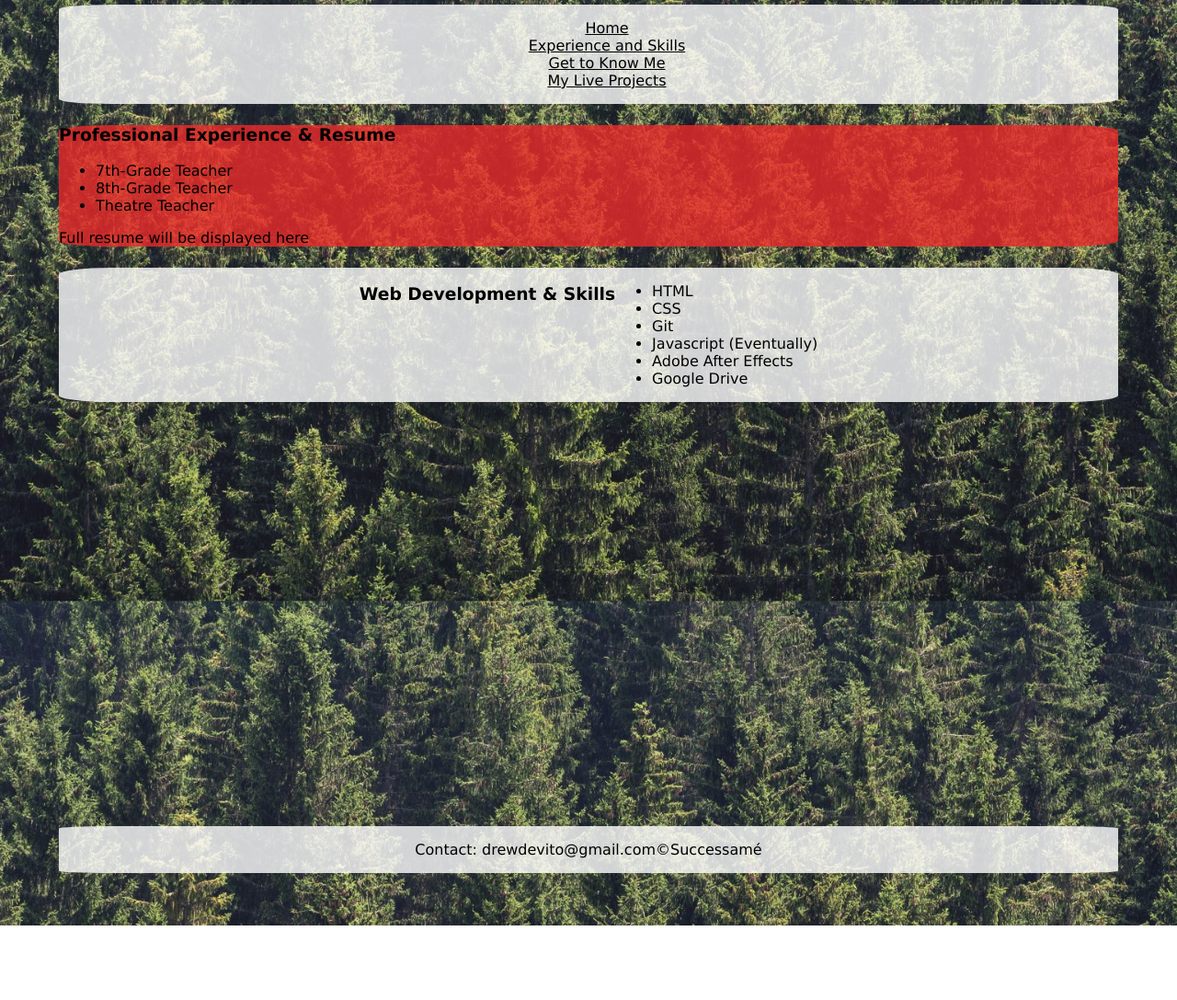
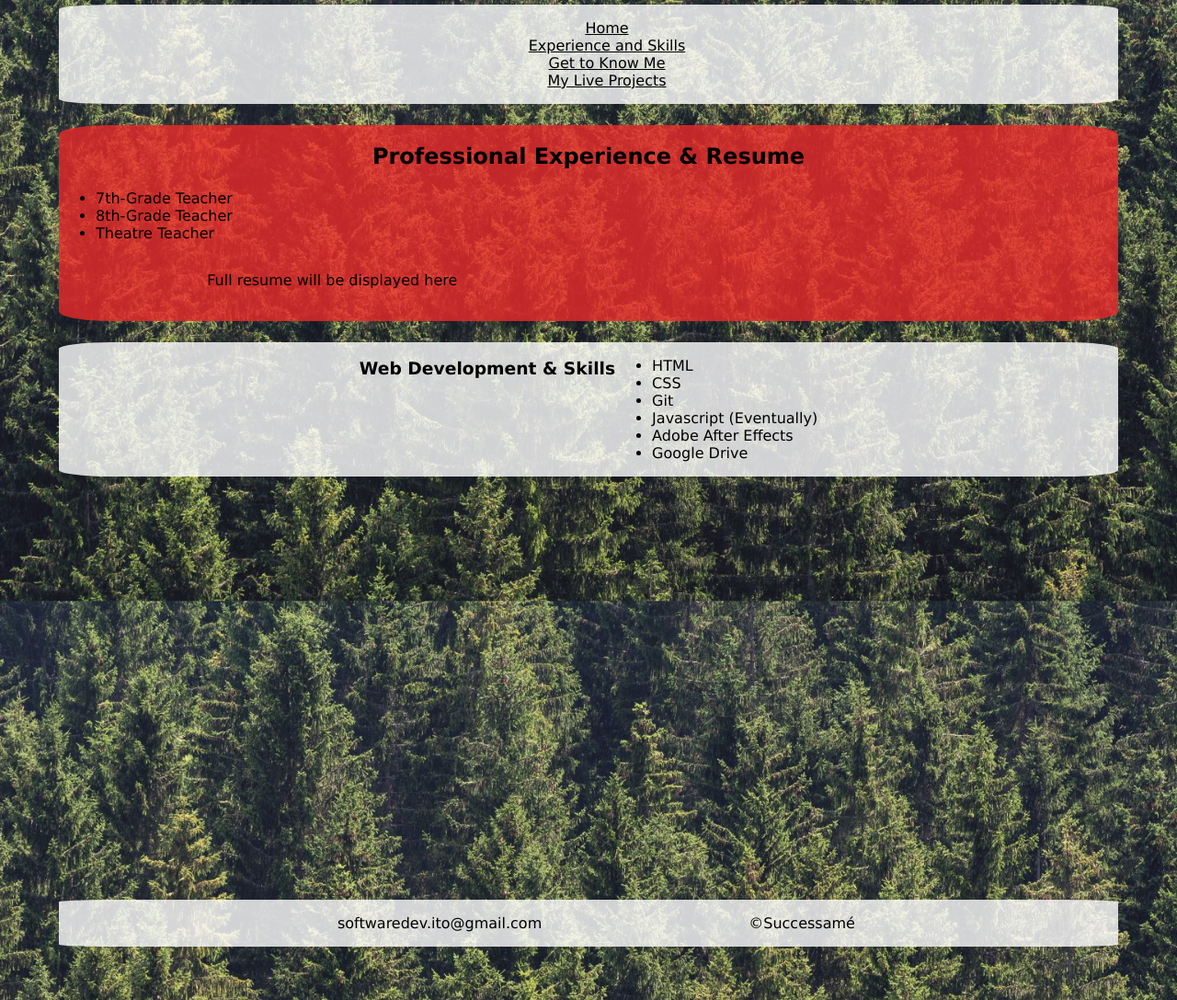
Before and after one commit to devitodev/challenge-two, a plain HTML site: page pages/exp.html in a window 1280 px wide. Shown: the part 200-1287 px from the top of the page at 92% size. Before the commit the page ends 1206 px from the top, so only its background shows below. Drawn offline with Linux system fonts and the light colour scheme.

Commit message:
Updated footer element on all html pages

```diff
--- a/assets/style.css
+++ b/assets/style.css
@@ -32,6 +32,7 @@ footer {
 
 nav {
     display: flex;
+    justify-content:space-between;
     justify-content: center;
     background-color: rgba(255, 255, 255, 0.8);
     border: #55505C;
@@ -81,9 +82,20 @@ nav li a {
 
 .whitebox h2 {
     text-align: center;
+    margin-bottom: .5%;
+}
+
+.whitebox p {
+    margin-left: 10%;
+    margin-right: 10%;
+    text-indent: 5%;
 }
 
 .redbox {
+    display: flex;
+    flex-wrap: wrap;
+    justify-content: center;
+    flex-direction: column;
     background-color: rgba(236, 42, 42, 0.8);
     color: black;
     border-radius:5%;
@@ -92,6 +104,16 @@ nav li a {
     margin-top: .5%;
 }
 
+.redbox h2 {
+    text-align: center;
+    margin-bottom: .5%;
+}
+
+.redbox p {
+    margin-left: 10%;
+    margin-right: 10%;
+    text-indent: 5%;
+}
 .profimagetext {
     display: flex;
 }
--- a/pages/exp.html
+++ b/pages/exp.html
@@ -28,7 +28,7 @@
 <main>
 
 <section class="redbox">
-    <h3>Professional Experience & Resume</h3>
+    <h2>Professional Experience & Resume</h2>
     <ul>
     <li>7th-Grade Teacher</li>
     <li>8th-Grade Teacher</li>
@@ -52,6 +52,6 @@
 </body>
 
 <footer class="whitebox">
-    <p>Contact: drewdevito@gmail.com</p>
+    <p>softwaredev.ito@gmail.com</p>
     <p>&copy;Successam&eacute;</p>
     </footer>
```
Also changed, not shown: index.html (+1 -1 lines), pages/me.html (+1 -1 lines), pages/projects.html (+4 -0 lines).
